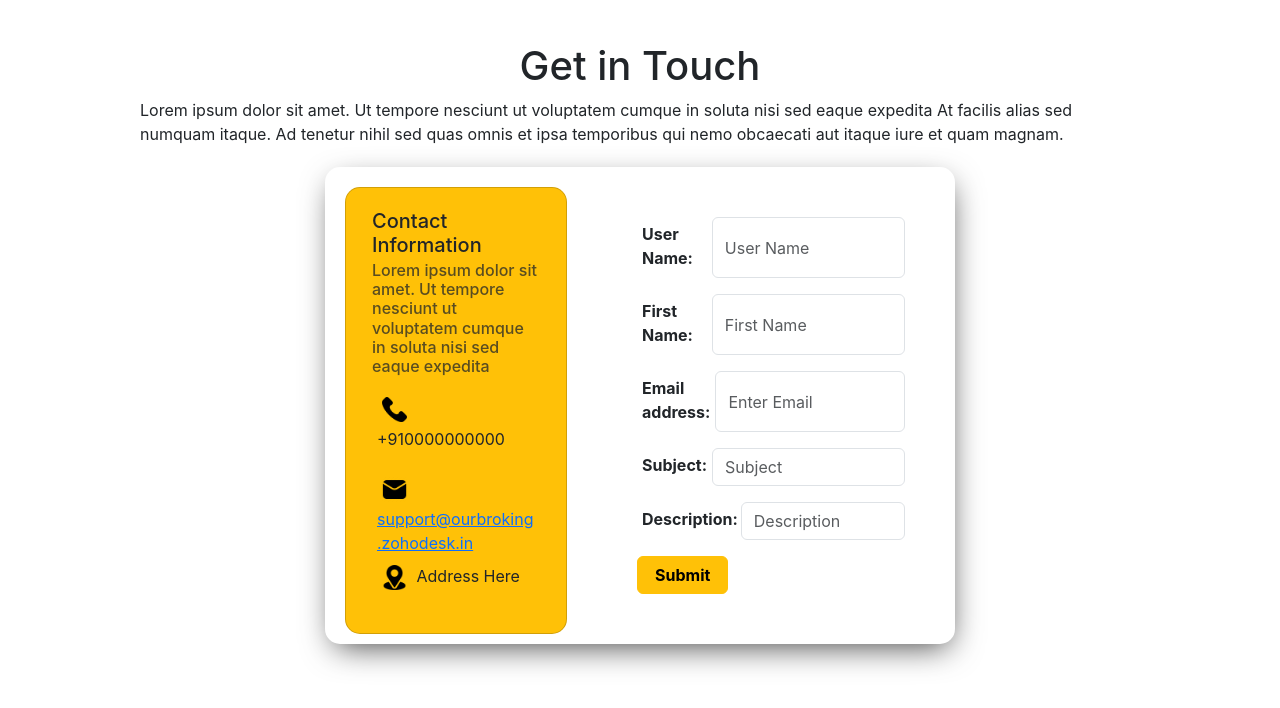
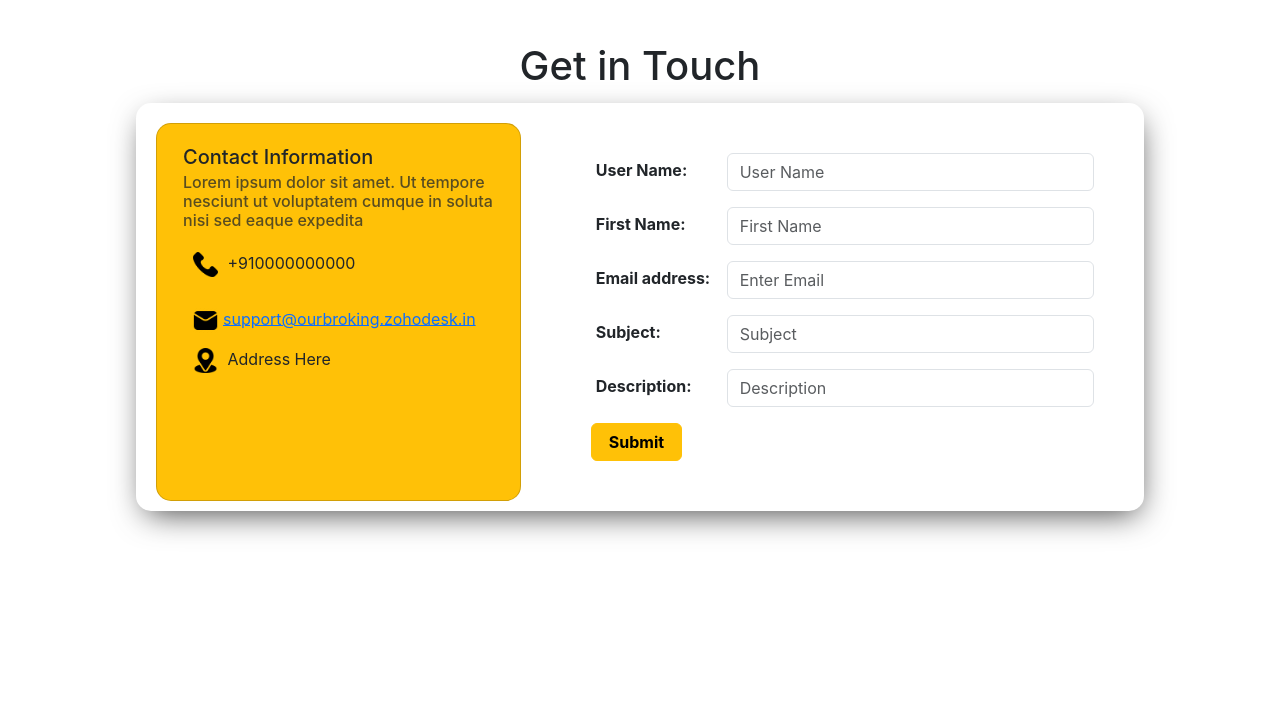
Before and after one commit to SumitK69/main-app, a React (Create React App) app: page /form in a window 1280 px wide. Shown: the top 708 px of the page. Built offline with nearby package versions, Linux system fonts and the light colour scheme.

Commit message:
contact form converted to dialog box model

```diff
--- a/src/App.scss
+++ b/src/App.scss
@@ -5,6 +5,9 @@
 *{
   margin: 5px;
     font-family: -apple-system,BlinkMacSystemFont,Segoe UI,Roboto,Oxygen,Ubuntu,Cantarell,Fira Sans,Droid Sans,Helvetica Neue,sans-serif;
+}
+.form-model{
+  width: 100px;
 }
 
 .contact-form-container{
@@ -22,7 +25,7 @@
     display: flex;
     box-shadow: 2px 10px 32px -8px rgba(0, 0, 0, 0.75);
     border-radius: 15px;
-    max-width: 50%;
+    max-width: 80%;
     max-height: 50%;
 
     .contact-details{
--- a/src/Home.js
+++ b/src/Home.js
@@ -1,17 +1,36 @@
-import React from "react";
+import React, { useState } from "react";
 import Button from "react-bootstrap/Button";
 import { Link } from "react-router-dom";
 // import CareerPage from "./CareerPage";
+import Modal from "react-bootstrap/Modal";
+import MyForm from "./myform";
 
 function Home() {
+  const [show, setShow] = useState(false);
+
   return (
     <div>
       Hello world
       <ul>
         <li>
-          <Link to="/form">
-            <Button variant="warning">Form</Button>
-          </Link>
+          <Button variant="warning" onClick={() => setShow(true)}>
+            form
+          </Button>
+          <Modal
+            // className="form-model"
+            size="xl"
+            show={show}
+            onHide={() => setShow(false)}
+          >
+            <Modal.Header closeButton>
+              <Modal.Title id="example-custom-modal-styling-title">
+                Contact form
+              </Modal.Title>
+            </Modal.Header>
+            <Modal.Body>
+              <MyForm />
+            </Modal.Body>
+          </Modal>
         </li>
         <br />
         <li>
--- a/src/myform.js
+++ b/src/myform.js
@@ -70,7 +70,7 @@ const MyForm = () => {
       });
     navigate("/formsubmitted");
   };
-  // ! Axios method
+  // ! Axios method q
 
   const handleChange = (e) => {
     const { name, value } = e.target;
@@ -83,12 +83,7 @@ const MyForm = () => {
   return (
     <div className="contact-form-container">
       <h1>Get in Touch</h1>
-      <p className="sometext">
-        Lorem ipsum dolor sit amet. Ut tempore nesciunt ut voluptatem cumque in
-        soluta nisi sed eaque expedita At facilis alias sed numquam itaque. Ad
-        tenetur nihil sed quas omnis et ipsa temporibus qui nemo obcaecati aut
-        itaque iure et quam magnam.
-      </p>
+
       <div className="contact-form-details">
         <div className="contact-details">
           <Card style={{ borderRadius: "15px", height: "100%" }} bg="warning">
```
